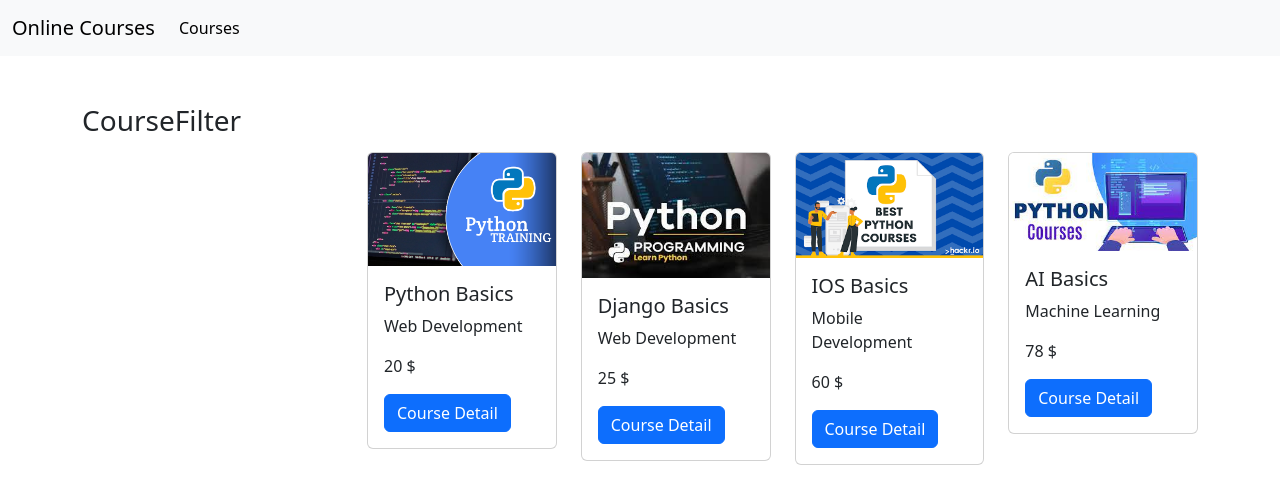
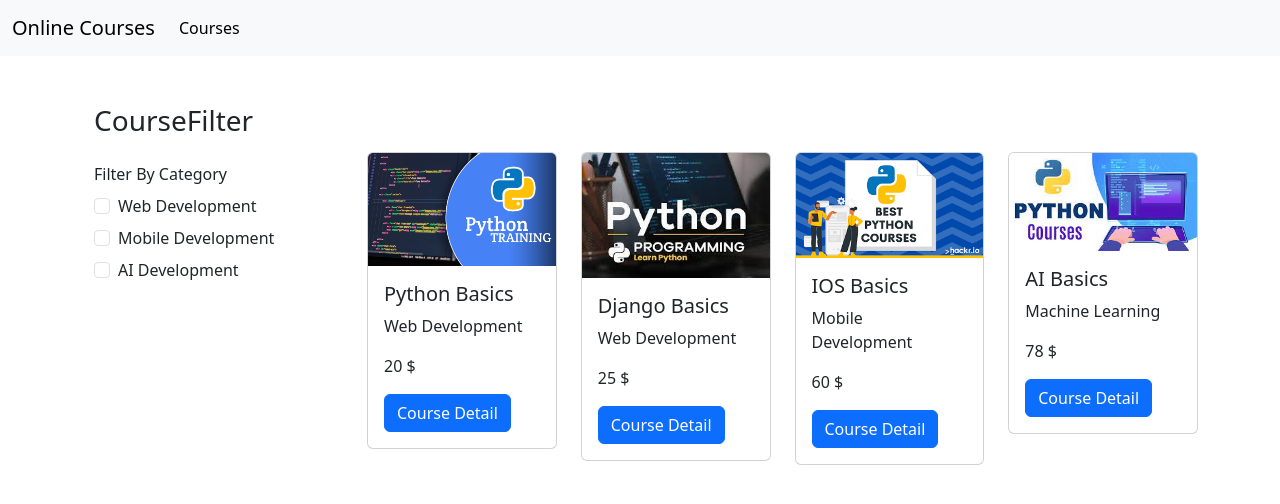
Before and after one commit to mohamadanasfattoum/Vue-Store, a Vue app: page / in a window 1280 px wide. Shown: the top 504 px of the page. Built offline with nearby package versions, Linux system fonts and the light colour scheme.

Commit message:
add courses filter component

```diff
--- a/src/components/CourseFilter.vue
+++ b/src/components/CourseFilter.vue
@@ -1,12 +1,38 @@
 
 <template>
-<h3>CourseFilter</h3>
+  <div class="container">
+    <h3>CourseFilter</h3>
+    <form>
+      <div class="mt-3">
+        <label for="" class="my-2">Filter By Category </label>
+        <div v-for="cat in category" :key="cat.id">
+          <input type="checkbox"
+          :value="cat.id"
+          class="form-check-input me-2"
+          :id="cat.id"
+          >
+          <label :for="cat.id" class="form-label">{{ cat.name }}</label>
+        </div>
+      </div>
+    </form>
+  </div>
+
 </template>
 
 <script>
 
   export default {
-    name: 'CourseFilter'
+    name: 'CourseFilter',
+    data(){
+      return{
+        category:[
+          {id:1, name:'Web Development'},
+          {id:2, name:'Mobile Development'},
+          {id:3, name:'AI Development'},
+
+        ]
+      }
+    }
   }
 
 </script>
```
